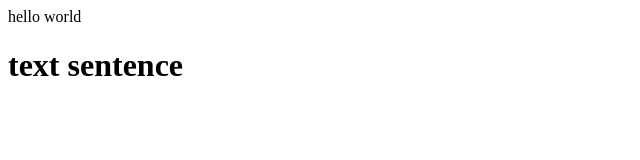
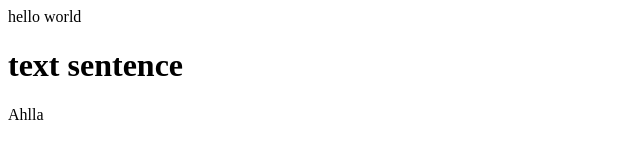
Before and after one commit to MasriconzzamanAnas/git-practices, a plain HTML site: page index.html in a window 1280 px wide. Shown: the full height of the page, 0-640 px from the left. Drawn offline with Linux system fonts and the light colour scheme.

Commit message:
Update index.html

```diff
--- a/index.html
+++ b/index.html
@@ -9,5 +9,6 @@
 <body>
     hello world
     <h1> text sentence</h1>
+    <p>Ahlla</p>
 </body>
 </html>
```
